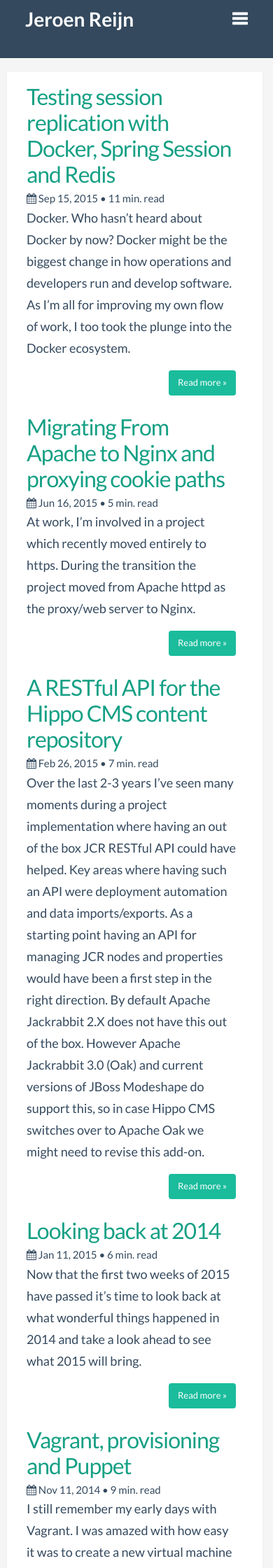
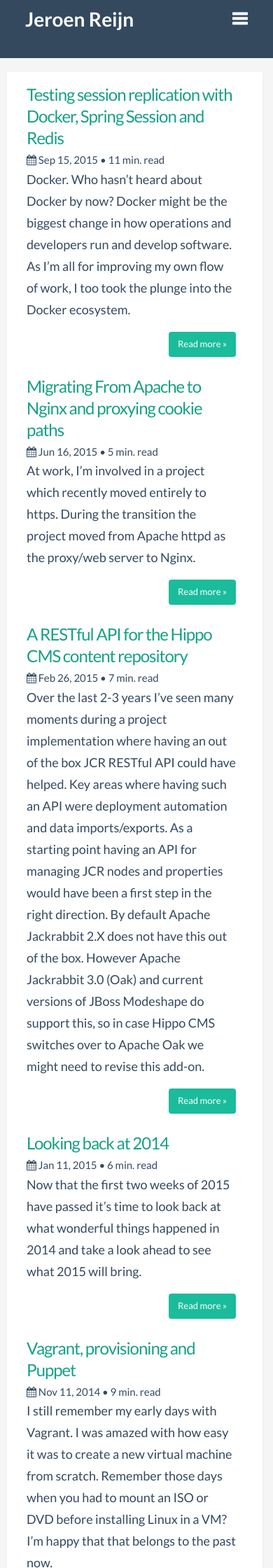
Before and after one commit to jreijn/jreijn.github.com, a Jekyll site: the page built from index.html, in a window 390 px wide. Shown: the top 2240 px of the page at 70% size. Built offline with Jekyll 4.4.1, drawn with Linux system fonts in a browser that asks for light colours; Markdown is read by kramdown in place of the engine named in the settings; the list of posts is cut into pages by our own code.

Commit message:
Update minor css fixes

```diff
--- a/css/main.css
+++ b/css/main.css
@@ -51,10 +51,6 @@
 
 .sidebox .sidebox-content {
     padding: 1em;
-}
-
-img {
-  width:100%;
 }
 
 .left {
@@ -221,6 +217,14 @@
   .sidebox.latest-articles a .date {
       display: none;
   }
+
+  img {
+    width:100%;
+  }
+
+  .posts .post-link {
+    font-size: 24px;
+  }
 }
 
 
```
